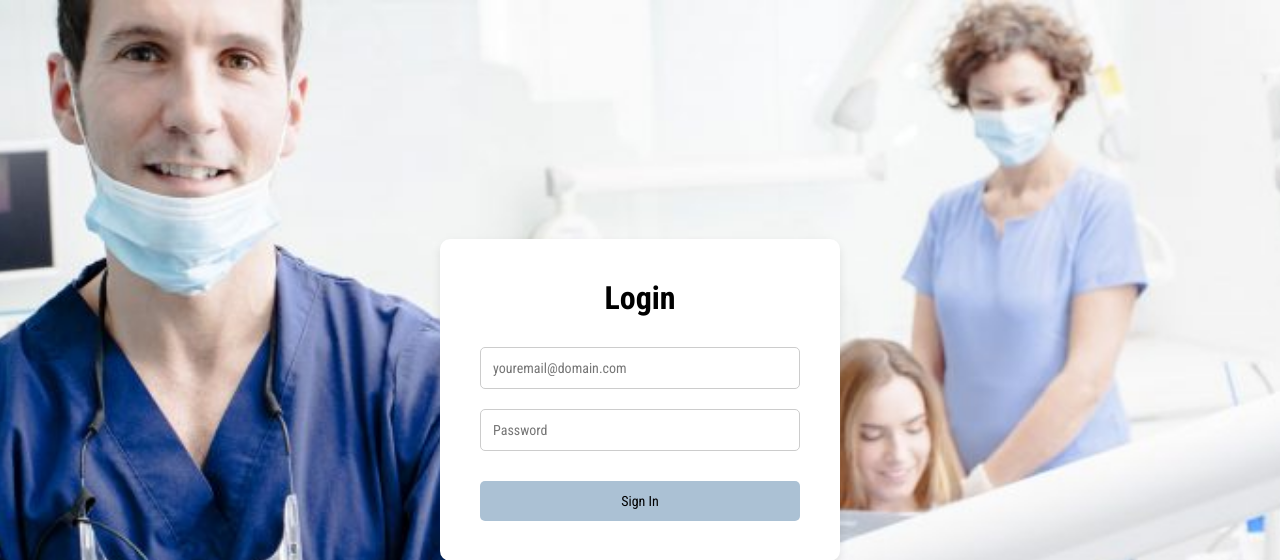
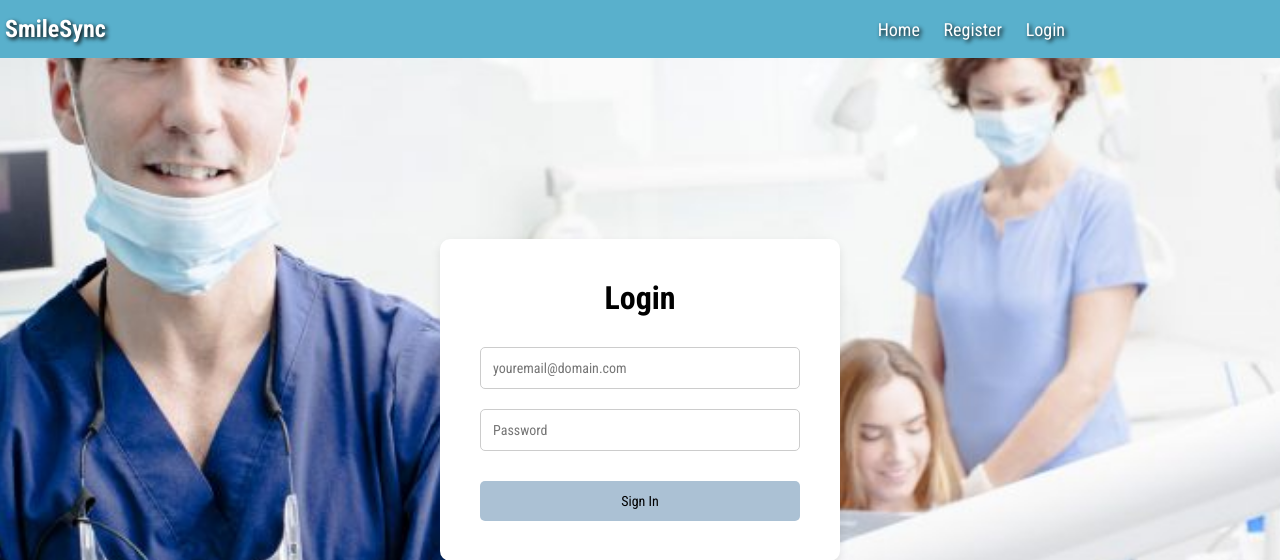
Before and after one commit to Daax06/SmileSync, a PHP site: page /login.php in a window 1280 px wide. Shown: the top 560 px of the page. Run offline with PHP 8.4, Linux system fonts and the light colour scheme.

Commit message:
updated login and patient form

```diff
--- a/login.php
+++ b/login.php
@@ -62,6 +62,60 @@ $conn->close();
             background-position: center;
         }
 
+        #header {
+            background-color: #59B0CC;
+            color: #fff;
+            padding: 15px;
+            display: flex;
+            justify-content: space-between;
+            align-items: center;
+            z-index: 1;
+            position: fixed;
+            width: 100%;
+            top: 0;
+        }
+
+        #header h1 {
+            margin: 0;
+            font-size: 24px;
+            text-shadow: 2px 2px 4px #000;
+            position: relative;
+            left: -10px;
+        }
+
+        #nav ul {
+            list-style-type: none;
+            margin: 0;
+            padding: 0;
+            margin-right: 200px;
+        }
+
+        #nav ul li {
+            display: inline;
+            margin-left: 20px;
+        }
+
+        #nav ul li a {
+            text-decoration: none;
+            color: #fff;
+            font-size: 18px;
+            text-shadow: 2px 2px 4px #000;
+        }
+
+        #nav ul li a:hover {
+            text-decoration: underline;
+        }
+
+        .thin-header {
+            height: 50px;
+            padding: 10px 0;
+            transition: height 0.3s ease;
+        }
+
+        .thin-header h1 {
+            font-size: 24px;
+        }
+
         .container {
             background-color: transparent;
             position: relative;
@@ -121,6 +175,16 @@ $conn->close();
     <title>Login Page</title>
 </head>
 <body>
+    <header id="header">
+        <h1>SmileSync</h1>
+        <nav id="nav">
+            <ul>
+                <li><a href="index.html">Home</a></li>
+                <li><a href="register.php">Register</a></li>
+                <li><a href="login.php">Login</a></li>
+            </ul>
+        </nav>
+    </header>
     <div class="container">
         <div class="form-container">
             <form method="post">
```
Also changed, not shown: patient_form.php (+2 -8 lines).
